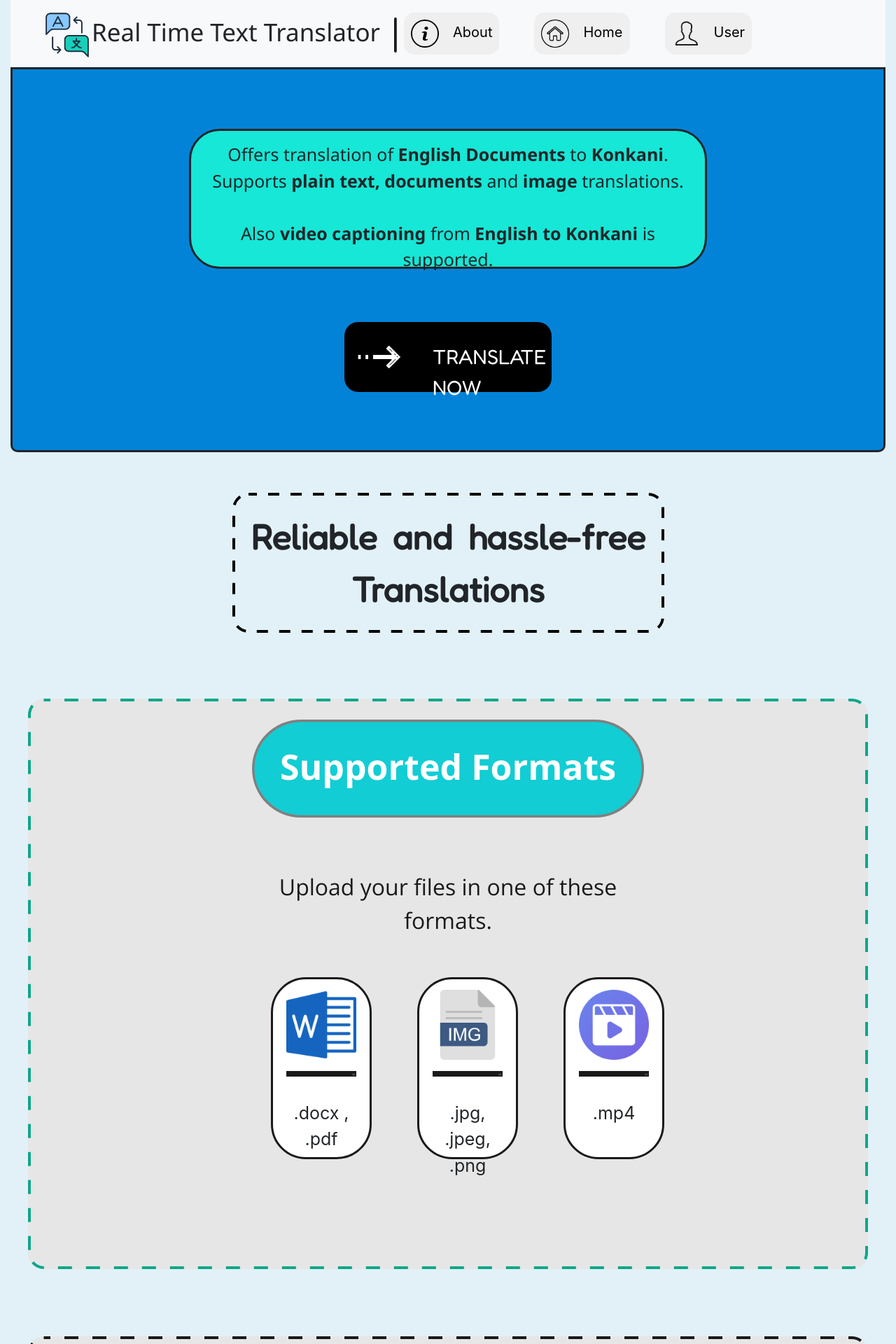
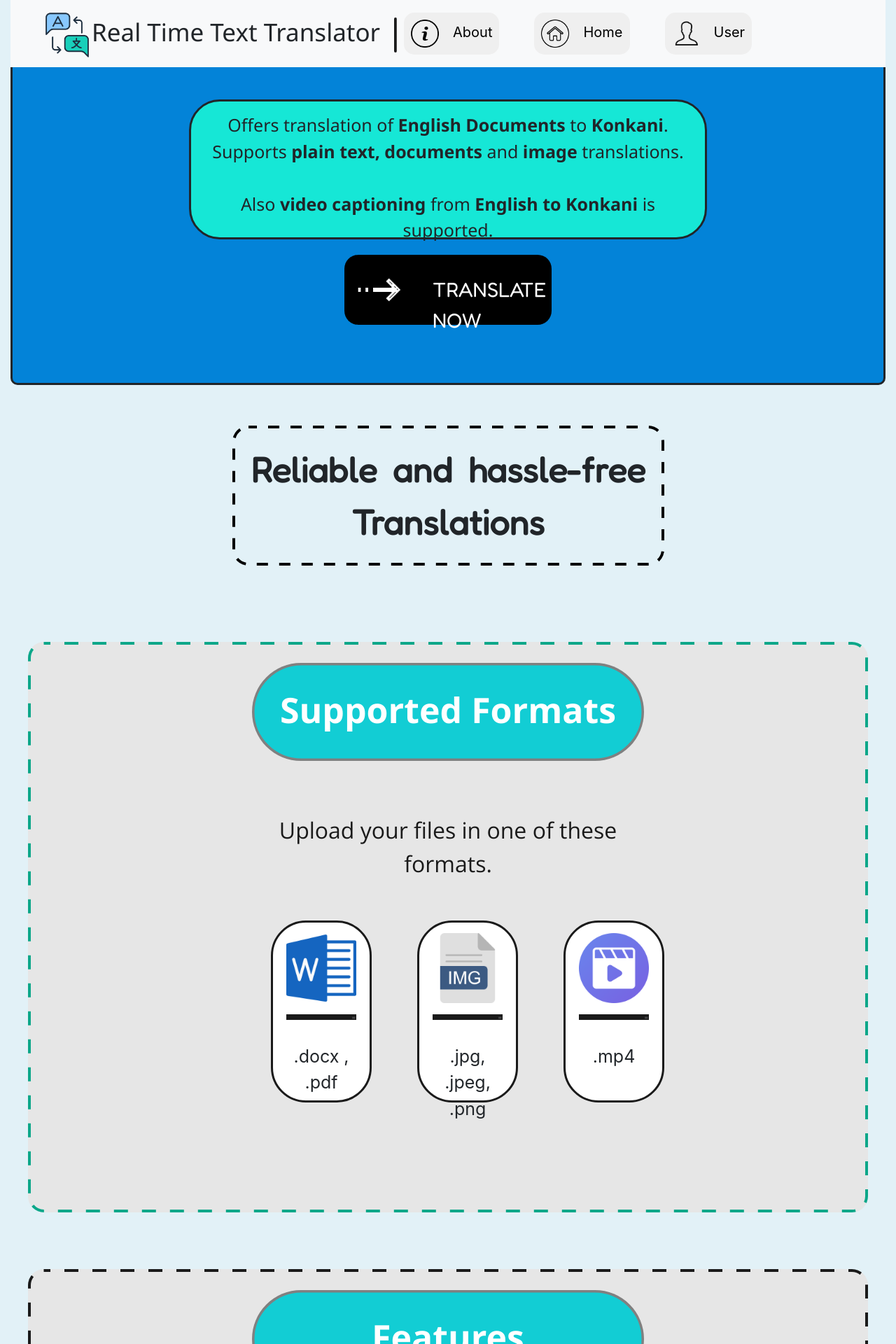
Before and after one commit to VedDalvi/RTTT, a React (Create React App) app in the folder UI/: page / in a window 1280 px wide. Shown: the top 1920 px of the page at 70% size. Built offline with nearby package versions, Linux system fonts and the light colour scheme.

Commit message:
Fixed Top position Navbar only for Homepage for implementing top down navigation for homepage later on

```diff
--- a/UI/src/App.css
+++ b/UI/src/App.css
@@ -55,7 +55,7 @@
     padding: 5px;
     margin: auto;
     border: solid;
-    top: 80px;
+    top: 134px;
     position: relative;
     text-align: center;
     border-radius: 44px;
@@ -118,7 +118,7 @@
     margin-left: 25px;
     margin-right: 25px;
     position: relative;
-    top: 352px;
+    top: 367px;
     height: 815px;
 }
 .layout2a {
@@ -577,7 +577,7 @@ p {
     text-align: center;
     justify-content: center;
     display: flex;
-    padding: 190px 0 90px 0;
+    padding: 109px 0 90px 0;
     height: 920px;
   }
   .sub-main{
--- a/UI/src/components/Homepage.js
+++ b/UI/src/components/Homepage.js
@@ -8,7 +8,9 @@ import { Link } from 'react-router-dom';
 export default function Homepage(props) {
   return (
     <div>
-      <Navbar />
+      <div style={{position:"fixed",zIndex:"1",width:"100%"}}>
+        <Navbar />
+      </div>
       <div className="container">
         <div className="layout1">
             <div className="layout1b">
--- a/UI/src/components/navbar/Navbar.js
+++ b/UI/src/components/navbar/Navbar.js
@@ -42,9 +42,8 @@ export default function Navbar(props) {
     }
 
   return (
-    <div>
     <div className="container-fluid">
-        <nav className="navbar navbar-expand-lg navbar-light bg-light">
+        <nav className="navbar navbar-expand-lg navbar-light bg-light ">
             <div className="layout1a">
             <img src={def} className="logo" width="70" height="70" alt=""/>Real Time Text Translator<img className="separator1" src={sep} width="5" height="70" alt=""/>
             </div>
@@ -79,11 +78,9 @@ export default function Navbar(props) {
                             <Link style={{textDecoration:'none'}} to="/signup" className="dropdown-item" href="/">Not a member? Sign up</Link>
                         </form>
                     </li>
-
                 </ul>
             </div>
         </nav>
     </div>
-    </div>
   )
 }
```
Also changed, not shown: UI/src/App.js (+7 -3 lines). Lines whose indentation alone changed are shown as unchanged.
